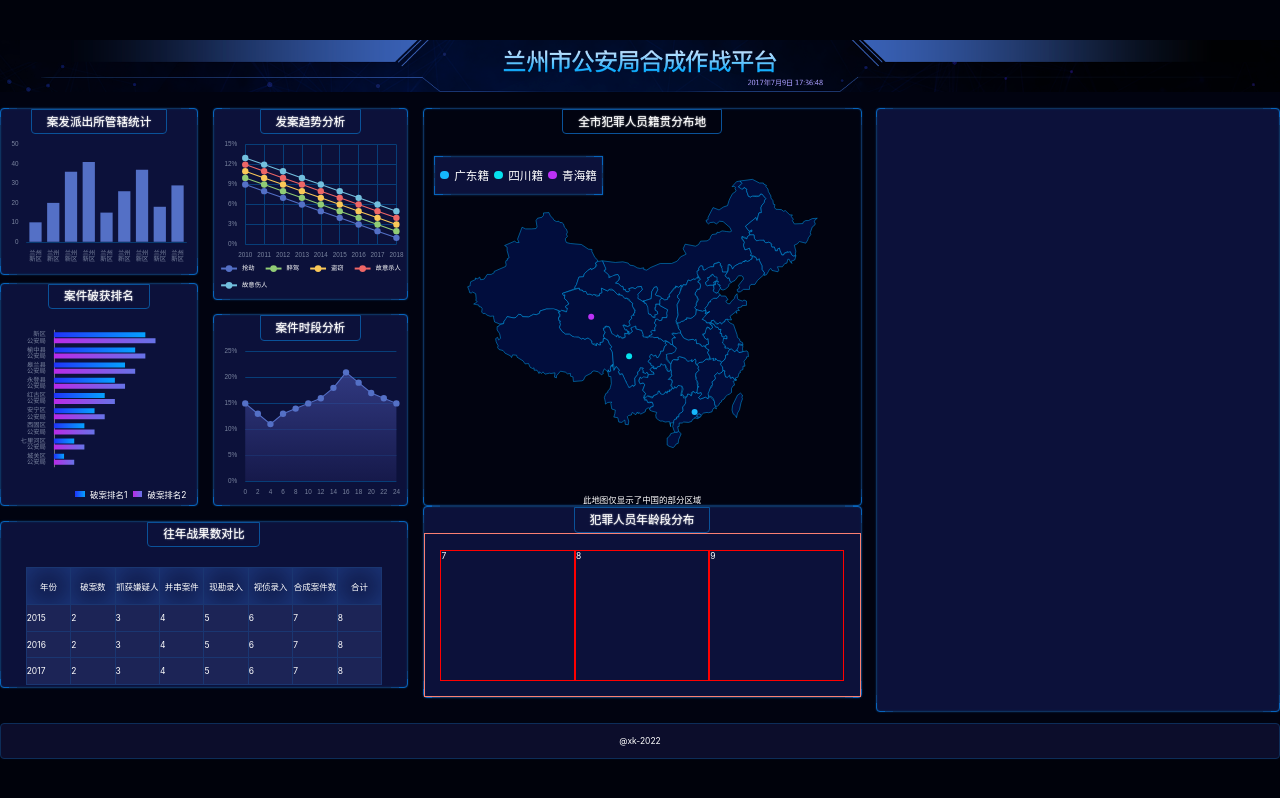
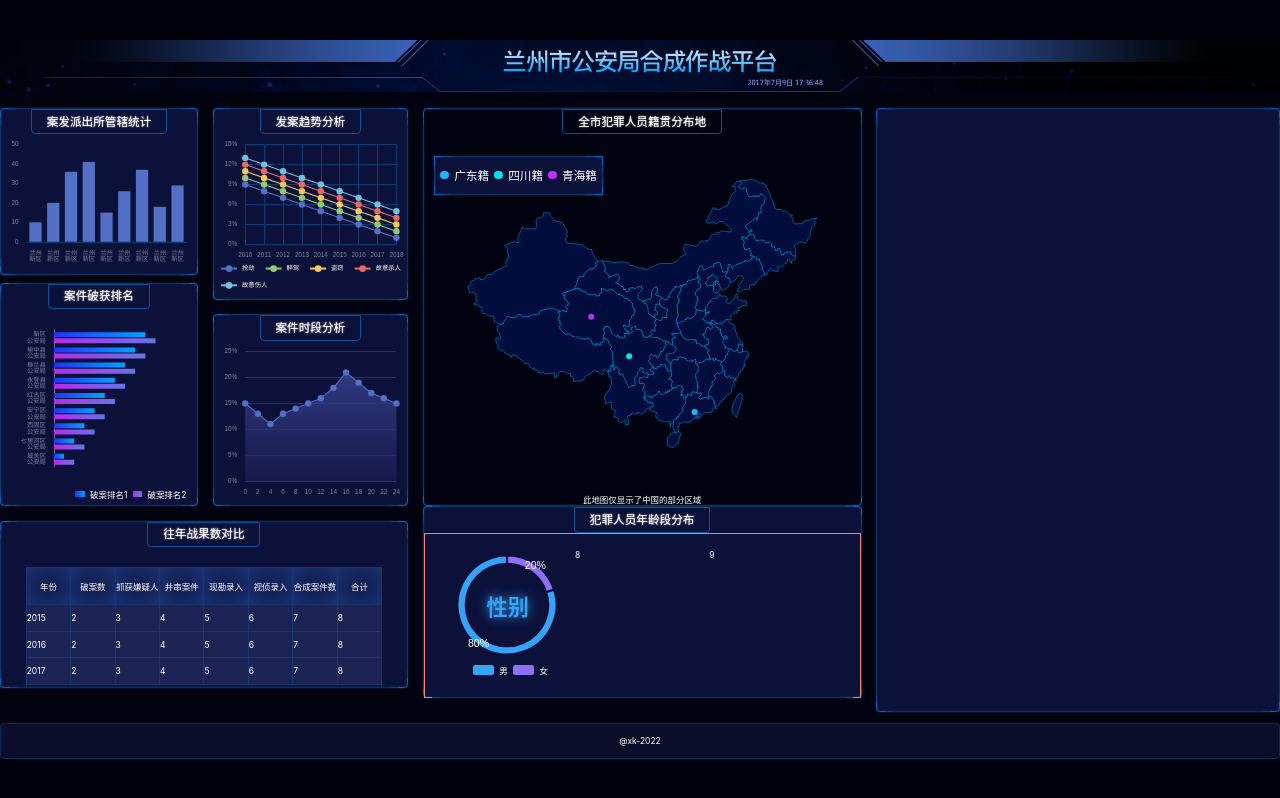
Before and after one commit to ObitoRin/big-screen, a React (Vite) app: page /#/ in a window 1280 px wide. Built offline with nearby package versions, Linux system fonts and the light colour scheme.

Commit message:
add pie-chart7

```diff
--- a/src/components/age-chart7.tsx
+++ b/src/components/age-chart7.tsx
@@ -1,15 +1,57 @@
-import React, { useEffect, useRef } from 'react';
-import * as echarts from 'echarts';
+import React, { useEffect, useRef } from "react";
+import * as echarts from "echarts";
+import { px } from "../shared/px";
+import { createEchartsOptions } from "../shared/create-echarts-options";
 
 export const AgeChart7 = () => {
   const divRef = useRef(null);
   useEffect(() => {
     var myChart = echarts.init(divRef.current);
+    myChart.setOption(
+      createEchartsOptions({
+        color: ['#8D70F8', '#33A4FA'],
+        xAxis: { show: false },
+        yAxis: { show: false },
+        legend: { show: false },
+        series: [
+          {
+            name: "访问来源",
+            type: "pie",
+            radius: ["75%", "90%"],
+            avoidLabelOverlap: false,
+            label: {
+              show: true,
+              position: "inside",
+              textStyle: { color: "white", fontSize: px(20) },
+              formatter(options) {
+                return options.value * 100 + "%";
+              },
+            },
+            labelLine: { show: false },
+            itemStyle: {
+              borderColor: "#0F113A",
+              borderWidth: px(4),
+            },
+            data: [
+              { value: 0.2, name: "女" },
+              { value: 0.8, name: "男" },
+            ],
+          },
+        ],
+      })
+    );
   }, []);
 
   return (
     <div className="age-图1">
-      7<div ref={divRef} className="chart"></div>
+      <div className="chart">
+        <div className="main" ref={divRef} />
+        <div className="text">性别</div>
+      </div>
+      <div className="legend">
+        <span className="male" />男
+        <span className="female" />女
+      </div>
     </div>
   );
 };
--- a/src/pages/home.scss
+++ b/src/pages/home.scss
@@ -1,4 +1,4 @@
-@import '../shared/helper';
+@import "../shared/helper";
 
 .home {
   flex: 1;
@@ -31,8 +31,8 @@
     flex: 1;
     display: grid;
     grid-template:
-      'box1 box2 box4 box5' 755fr
-      'box3 box3 box4 box5' 363fr / 366fr 361fr 811fr 747fr;
+      "box1 box2 box4 box5" 755fr
+      "box3 box3 box4 box5" 363fr / 366fr 361fr 811fr 747fr;
     grid-column-gap: px(28);
     grid-row-gap: px(28);
 
@@ -43,7 +43,7 @@
       box-shadow: 0 0 2px 0 #0e325f, inset 0 0 2px 0 #0e325f;
       background: #0c113a;
       &::before {
-        content: '';
+        content: "";
         position: absolute;
         left: 0;
         right: 0;
@@ -204,9 +204,46 @@
       &-图2,
       &-图3 {
         flex: 1;
-        border: 1px solid red;
         display: flex;
         flex-direction: column;
+      }
+      &-图1 {
+        .chart {
+          position: relative;
+          display: flex;
+          > .main {
+            flex: 1;
+          }
+          > .text {
+            position: absolute;
+            top: 50%;
+            left: 50%;
+            transform: translate(-50%, -50%);
+            color: #33a4fa;
+            font-size: px(40);
+            text-shadow: 0 0 px(20) #33a4fa;
+            font-weight: bold;
+          }
+        }
+        .legend {
+          height: px(40);
+          display: flex;
+          align-items: center;
+          justify-content: center;
+          > span {
+            display: inline-block;
+            width: px(40);
+            height: px(20);
+            border-radius: px(4);
+            margin: 0 px(10);
+          }
+          .male {
+            background: #33a4fa;
+          }
+          .female {
+            background: #8d70f8;
+          }
+        }
       }
     }
   }
```
